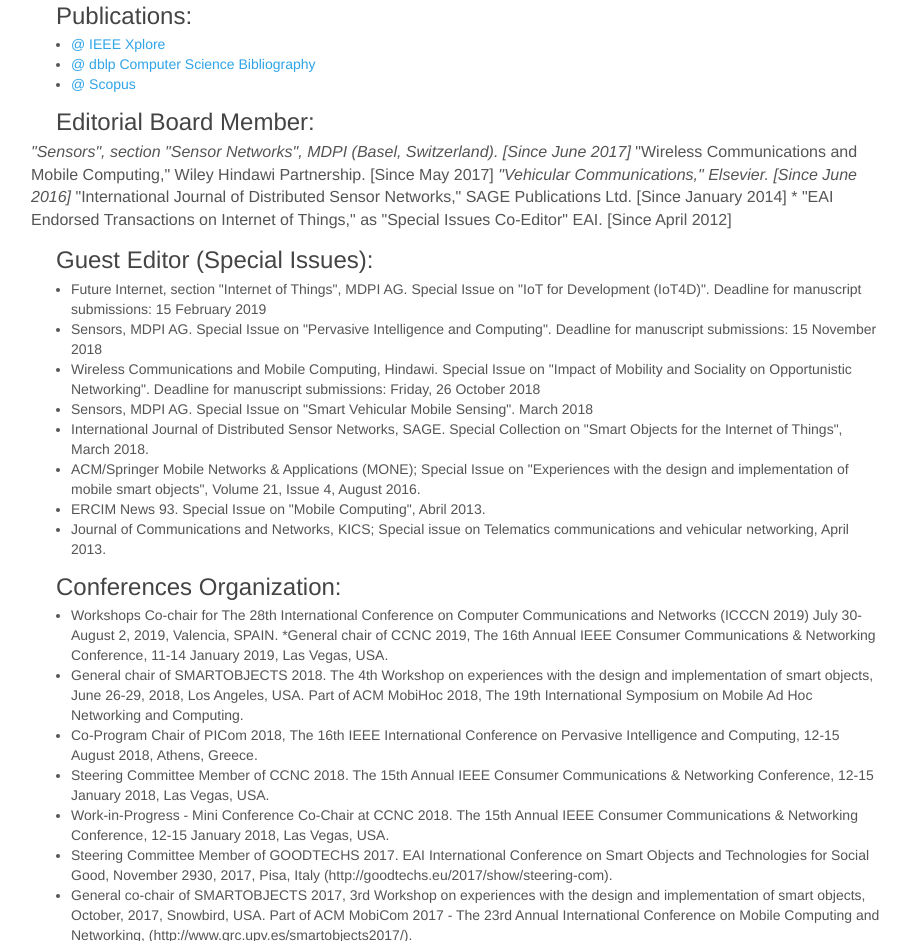
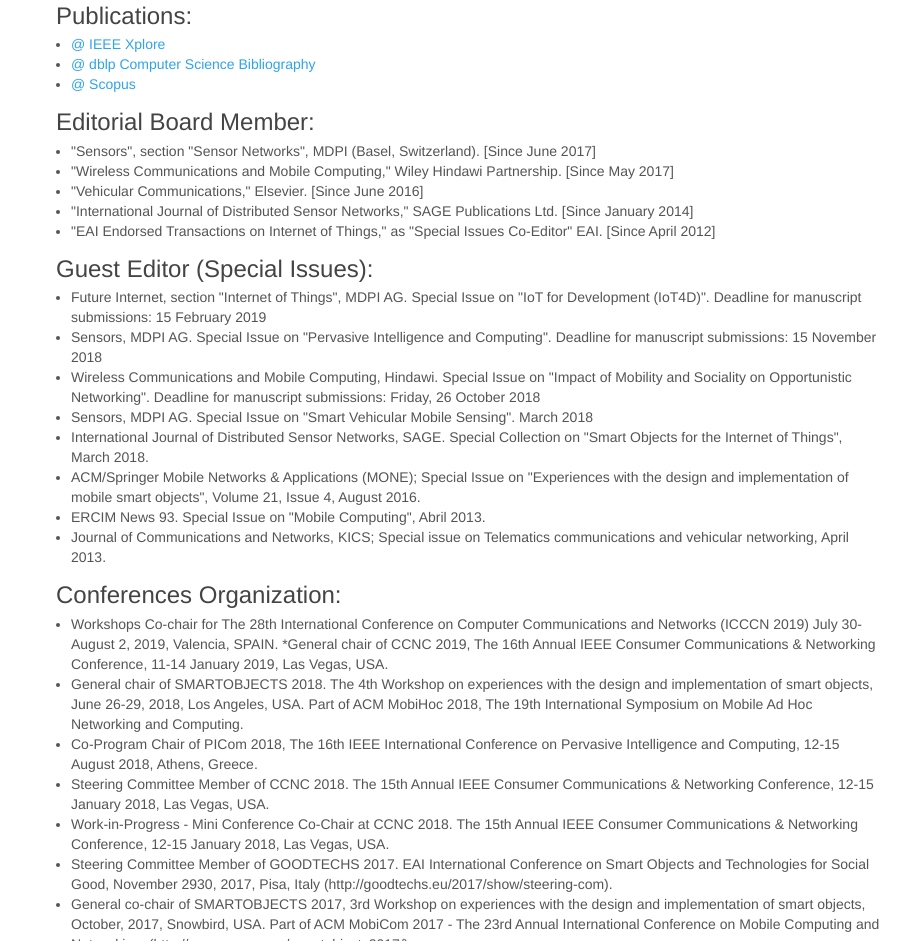
Before and after one commit to pmanzoni/pmanzoni.github.io, a plain HTML site: page index.html in a window 1280 px wide. Shown: the part 816-1757 px from the top of the page, without its empty margins (319-1229 px from the left). Drawn offline with nearby package versions, Linux system fonts and the light colour scheme.

Commit message:
Deployed c3771d4 with MkDocs version: 1.0.4

```diff
--- a/index.html
+++ b/index.html
@@ -96,12 +96,13 @@ He is the coordinator of the <a href="http://www.grc.upv.es">Computer Networks R
 <li><a href="https://www.scopus.com/authid/detail.uri?authorId=7003268885">@ Scopus</a></li>
 </ul>
 <h3 id="editorial-board-member">Editorial Board Member:</h3>
-<p><!-- PARTICIPACIONES EN EQUIPOS EDITORIALES DE REVISTAS: Editor adjunto -->
-<em> "Sensors", section "Sensor Networks", MDPI (Basel, Switzerland). [Since June 2017]
-</em> "Wireless Communications and Mobile Computing," Wiley Hindawi Partnership. [Since May 2017]
-<em> "Vehicular Communications," Elsevier. [Since June 2016]
-</em> "International Journal of Distributed Sensor Networks," SAGE Publications Ltd. [Since January 2014]
-* "EAI Endorsed Transactions on Internet of Things," as "Special Issues Co-Editor" EAI. [Since April 2012]</p>
+<ul>
+<li>"Sensors", section "Sensor Networks", MDPI (Basel, Switzerland). [Since June 2017]</li>
+<li>"Wireless Communications and Mobile Computing," Wiley Hindawi Partnership. [Since May 2017]</li>
+<li>"Vehicular Communications," Elsevier. [Since June 2016]</li>
+<li>"International Journal of Distributed Sensor Networks," SAGE Publications Ltd. [Since January 2014]</li>
+<li>"EAI Endorsed Transactions on Internet of Things," as "Special Issues Co-Editor" EAI. [Since April 2012]</li>
+</ul>
 <h3 id="guest-editor-special-issues">Guest Editor (Special Issues):</h3>
 <ul>
 <li>Future Internet, section "Internet of Things", MDPI AG. Special Issue on "IoT for Development (IoT4D)". Deadline for manuscript submissions: 15 February 2019</li>
@@ -234,5 +235,5 @@ He is the coordinator of the <a href="http://www.grc.upv.es">Computer Networks R
 
 <!--
 MkDocs version : 1.0.4
-Build Date UTC : 2019-04-03 17:19:44
+Build Date UTC : 2019-04-03 17:20:25
 -->
```
Also changed, not shown: search/search_index.json (+1 -1 lines), 1 other file.
